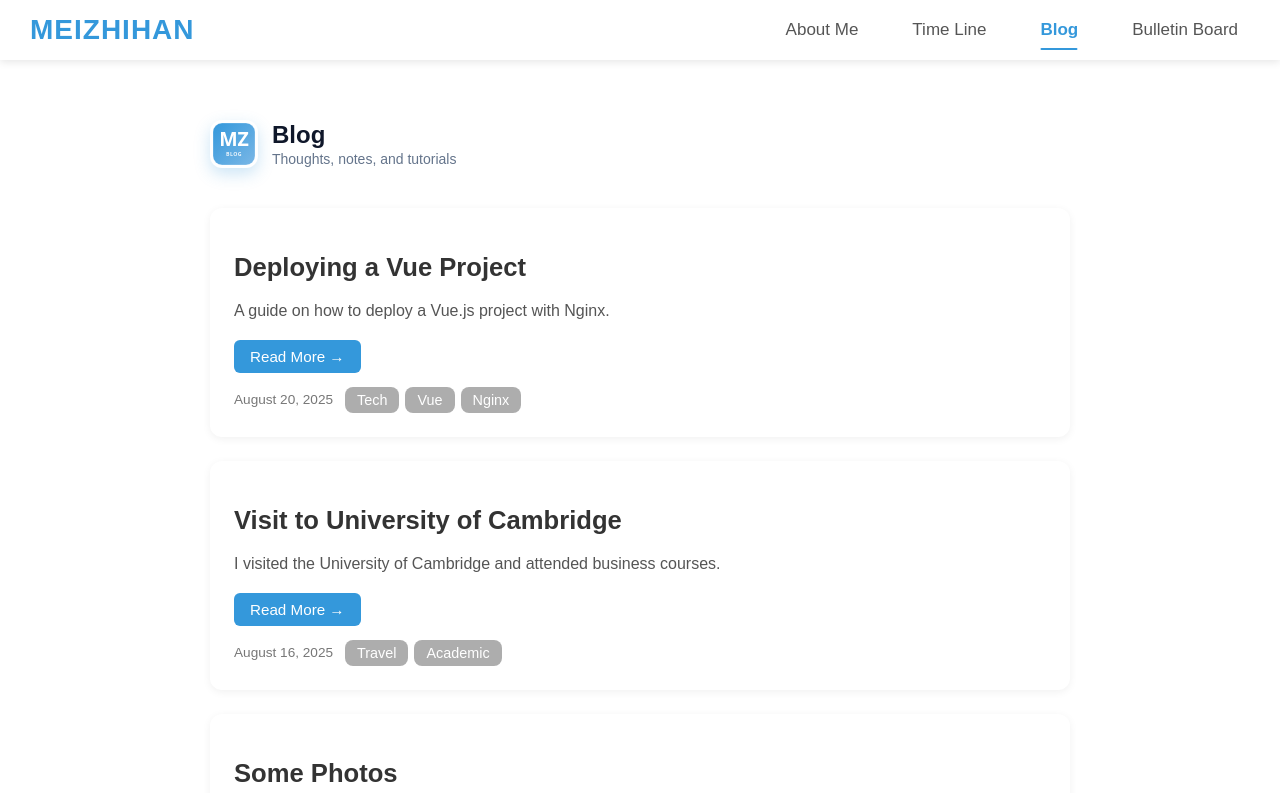
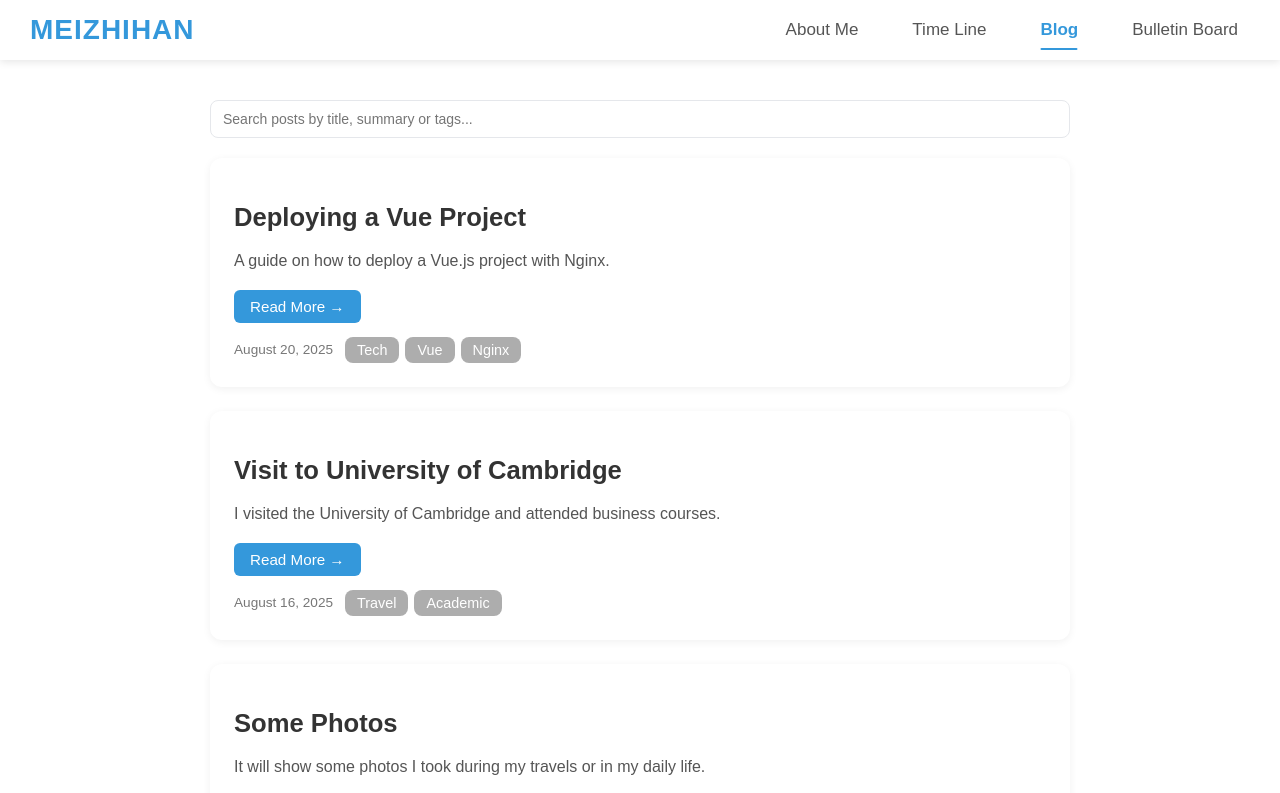
Before and after one commit to BAIGUANGMEI/Personal-Blog, a Vue app: page /blog in a window 1280 px wide. Shown: the top 793 px of the page. Built offline with nearby package versions, Linux system fonts and the light colour scheme.

Commit message:
update:add searching in blogs

```diff
--- a/src/views/Blog.vue
+++ b/src/views/Blog.vue
@@ -1,15 +1,35 @@
 <script setup>
-import { ref, onMounted } from "vue";
+import { ref, onMounted, computed } from "vue";
 import navigateBar from "../components/navigateBar.vue";
 import yaml from "js-yaml";
 
 const posts = ref([]);
+const query = ref("");
+const filteredPosts = computed(() => {
+  const q = query.value.trim().toLowerCase();
+  if (!q) return posts.value;
+  return (posts.value || []).filter(post => {
+    const title = String(post.title || "").toLowerCase();
+    const summary = String(post.summary || "").toLowerCase();
+    const slug = String(post.slug || "").toLowerCase();
+    const date = String(post.date || "").toLowerCase();
+    const tags = Array.isArray(post.tags) ? post.tags.map(t => String(t).toLowerCase()) : [];
+    return (
+      title.includes(q) ||
+      summary.includes(q) ||
+      slug.includes(q) ||
+      date.includes(q) ||
+      tags.some(t => t.includes(q))
+    );
+  });
+});
+const clearSearch = () => { query.value = ""; };
 
 onMounted(async () => {
   const res = await fetch(`/posts/blog.yaml?v=${__BUILD_ID__}`, { cache: 'no-store' });
   const yamlText = await res.text();
-  const blogdata = yaml.load(yamlText);
-  posts.value = blogdata.post;
+  const blogdata = yaml.load(yamlText) || {};
+  posts.value = Array.isArray(blogdata.post) ? blogdata.post : [];
 
 });
 </script>
@@ -18,16 +38,19 @@ onMounted(async () => {
   <div class="page-container">
     <navigateBar />
 
-    <div class="blog-header">
-      <img src="/blog-logo.svg" alt="Blog Logo" class="blog-logo" />
-      <div class="blog-header-text">
-        <h1 class="blog-header-title">Blog</h1>
-        <p class="blog-header-subtitle">Thoughts, notes, and tutorials</p>
-      </div>
+    <div class="blog-search">
+      <input
+        class="search-input"
+        type="text"
+        v-model="query"
+        placeholder="Search posts by title, summary or tags..."
+      />
+      <button v-if="query" class="clear-btn" @click="clearSearch">Clear</button>
     </div>
 
     <div class="blog-content">
-        <div v-for="post in posts" :key="post.slug" class="blog-post">
+        <div v-if="filteredPosts.length === 0" class="empty-hint">No articles found. </div>
+        <div v-for="post in filteredPosts" :key="post.slug" class="blog-post">
             <h2 class="blog-title">{{ post.title }}</h2>
             <p class="blog-summary">{{ post.summary }}</p>
 
@@ -71,30 +94,47 @@ onMounted(async () => {
   align-items: center;
 }
 
-.blog-header {
-  padding: 20px;
+.blog-search {
+  padding: 0 20px;
   max-width: 900px;
   width: 100%;
   display: flex;
   align-items: center;
-  gap: 14px;
+  gap: 10px;
 }
-.blog-logo {
-  width: 48px;
-  height: 48px;
-  border-radius: 12px;
-  box-shadow: 0 6px 16px rgba(52,152,219,0.25);
+.search-input {
+  flex: 1;
+  padding: 10px 12px;
+  border: 1px solid #e5e7eb;
+  border-radius: 8px;
+  font-size: 14px;
+  outline: none;
+  transition: box-shadow 0.2s ease, border-color 0.2s ease;
 }
-.blog-header-title {
-  font-size: 24px;
-  font-weight: 800;
+.search-input:focus {
+  border-color: #93c5fd;
+  box-shadow: 0 0 0 4px rgba(147, 197, 253, 0.25);
+}
+.clear-btn {
+  padding: 8px 12px;
+  font-size: 13px;
+  border: 1px solid #d7e3f2;
+  border-radius: 8px;
+  background: #fff;
   color: #0f172a;
-  margin: 0;
+  cursor: pointer;
+  transition: all 0.2s ease;
 }
-.blog-header-subtitle {
+.clear-btn:hover {
+  background: #f8fafc;
+  transform: translateY(-1px);
+}
+.empty-hint {
+  padding: 0 20px;
+  max-width: 900px;
+  width: 100%;
+  color: #64748b;
   font-size: 14px;
-  color: #64748b;
-  margin: 2px 0 0;
 }
 
 .blog-content {
```
